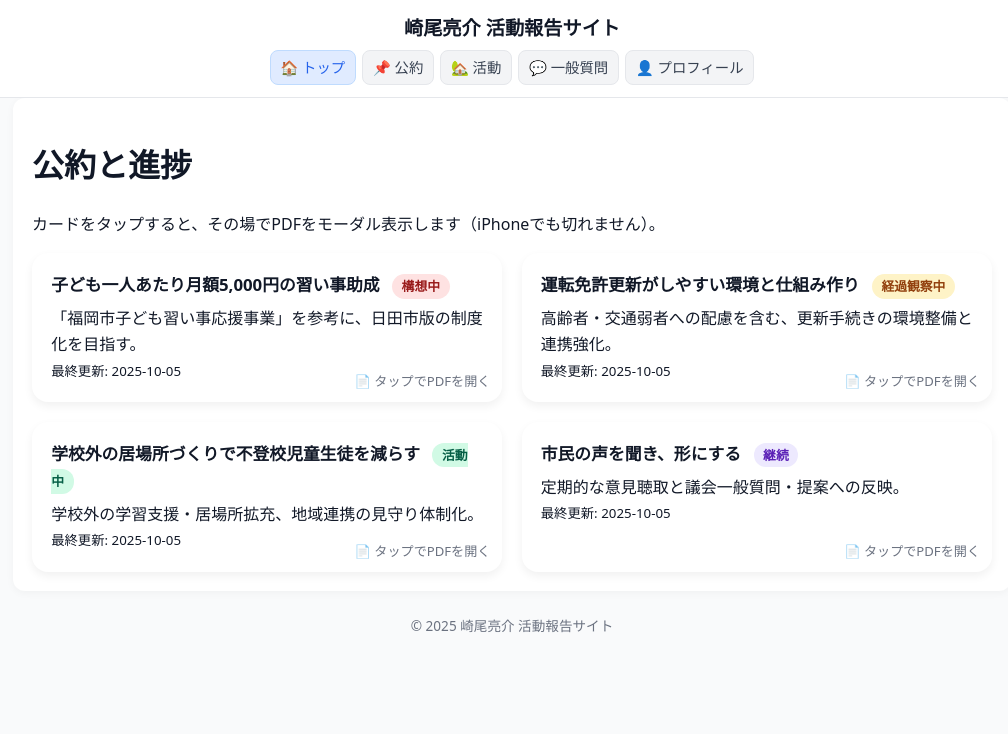
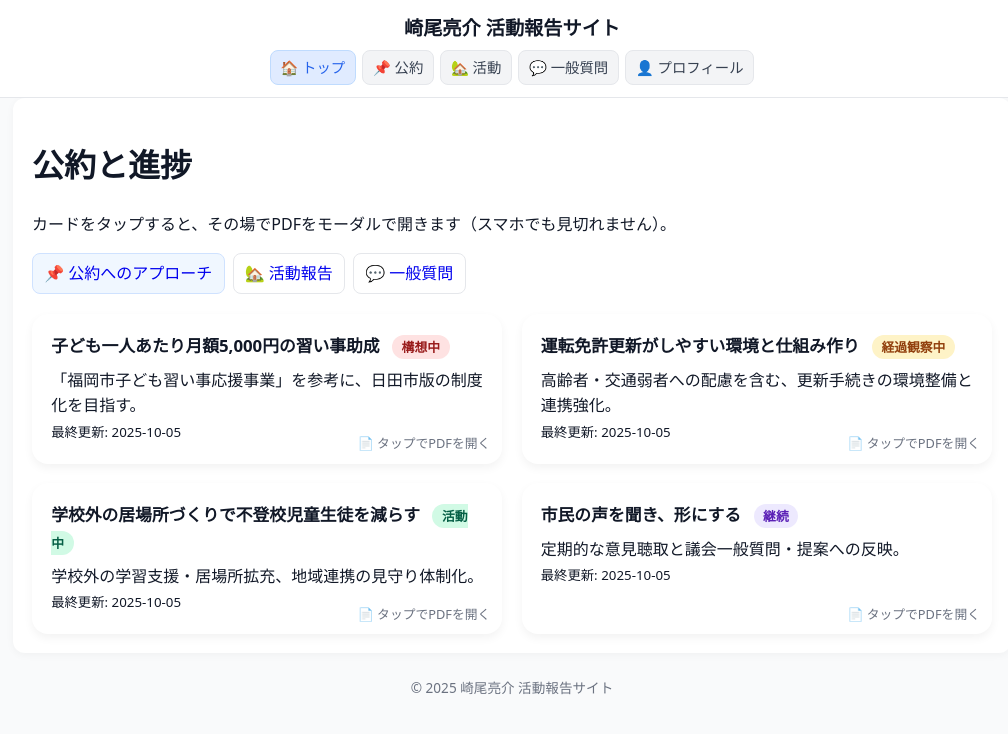
Before and after one commit to sakioryousuke-eng/activity-site, a Jekyll site: the page built from index.md, in a window 1280 px wide. Shown: the top 734 px of the page, without its empty margins (128-1136 px from the left). Built offline with Jekyll 4.4.1, drawn with Linux system fonts in a browser that asks for light colours.

Commit message:
Update index.md

```diff
--- a/index.md
+++ b/index.md
@@ -4,12 +4,18 @@ title: 公約と進捗
 ---
 
 # 公約と進捗
-<p>カードをタップすると、その場でPDFをモーダル表示します（iPhoneでも切れません）。</p>
+<p>カードをタップすると、その場でPDFをモーダルで開きます（スマホでも見切れません）。</p>
+
+<nav class="tabs">
+  <a href="{{ '/' | relative_url }}" class="active">📌 公約へのアプローチ</a>
+  <a href="{{ '/pages/activity.html' | relative_url }}">🏡 活動報告</a>
+  <a href="{{ '/pages/matrix.html'  | relative_url }}">💬 一般質問</a>
+</nav>
 
 <div class="grid">
 {% for p in site.data.promises.promises %}
-  <div class="card {% if p.pdf %}is-clickable{% endif %}"
-       {% if p.pdf %}data-pdf="{{ p.pdf }}"{% endif %}
+  <div class="card"
+       {% if p.pdf %} data-open-pdf data-pdf="{{ p.pdf | relative_url }}" {% endif %}
        data-title="{{ p.title | escape }}">
     <div class="title">
       {{ p.title }}
@@ -23,17 +29,21 @@ title: 公約と進捗
 </div>
 
 <style>
-.grid{display:grid;gap:1.2rem;grid-template-columns:1fr}
-@media(min-width:720px){.grid{grid-template-columns:1fr 1fr}}
-.card{position:relative;border-radius:16px;padding:1.2rem;background:#fff;box-shadow:0 4px 10px rgba(0,0,0,.06);transition:transform .15s,box-shadow .15s}
-.card:hover{transform:translateY(-3px);box-shadow:0 6px 14px rgba(0,0,0,.1)}
-.is-clickable{cursor:pointer}
-.title{font-weight:700;font-size:1.05rem;margin-bottom:.45rem}
-.chip{font-size:.8rem;padding:.2rem .6rem;border-radius:999px;margin-left:.5rem}
-.s-構想中{background:#fee2e2;color:#991b1b}
-.s-経過観察中{background:#fef3c7;color:#92400e}
-.s-活動中{background:#d1fae5;color:#065f46}
-.s-完了{background:#bfdbfe;color:#1e40af}
-.s-継続{background:#ede9fe;color:#5b21b6}
-.hint{position:absolute;right:12px;bottom:10px;font-size:.82rem;color:#6b7280}
+  .tabs{display:flex;gap:.5rem;margin:1rem 0 1.25rem;flex-wrap:wrap}
+  .tabs a{padding:.4rem .7rem;border:1px solid #e5e7eb;border-radius:8px;text-decoration:none}
+  .tabs a.active{background:#f0f7ff;border-color:#cfe2ff}
+
+  .grid{display:grid;gap:1.2rem;grid-template-columns:1fr}
+  @media(min-width:720px){.grid{grid-template-columns:1fr 1fr}}
+
+  .card{border-radius:16px;padding:1.2rem;background:#fff;box-shadow:0 4px 10px rgba(0,0,0,.05);transition:transform .2s ease, box-shadow .2s ease;position:relative;cursor:pointer}
+  .card:hover{transform:translateY(-3px);box-shadow:0 6px 14px rgba(0,0,0,.1)}
+  .title{font-weight:700;font-size:1.05rem;margin-bottom:.5rem}
+  .chip{font-size:.8rem;padding:.2rem .6rem;border-radius:999px;margin-left:.5rem}
+  .s-構想中{background:#fee2e2;color:#991b1b}
+  .s-経過観察中{background:#fef3c7;color:#92400e}
+  .s-活動中{background:#d1fae5;color:#065f46}
+  .s-完了{background:#bfdbfe;color:#1e40af}
+  .s-継続{background:#ede9fe;color:#5b21b6}
+  .hint{position:absolute;right:12px;bottom:10px;font-size:.8rem;color:#6b7280}
 </style>
```
